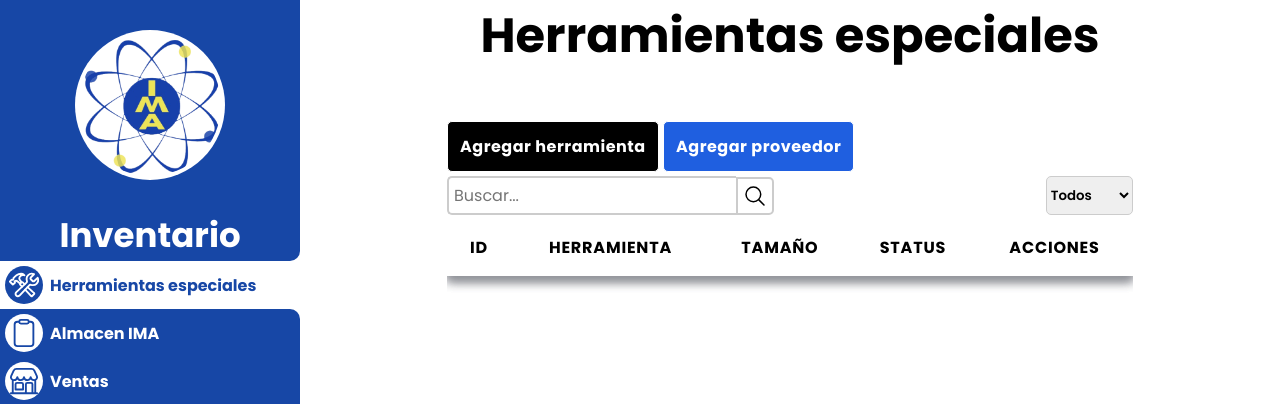
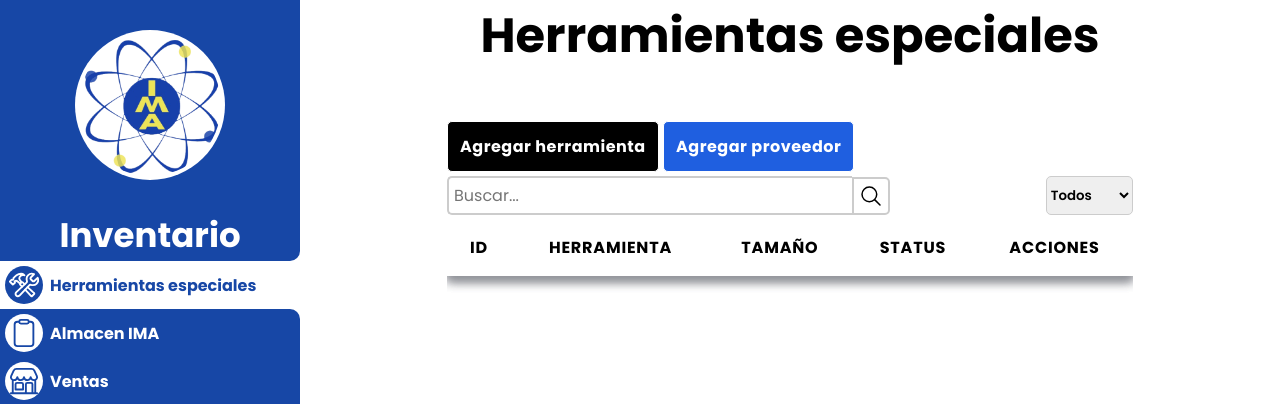
Before and after one commit to DRUMPADD/inventory_django_project, a Django app: page /herramientas in a window 1280 px wide. Shown: the top 404 px of the page. Run offline with Django 4.2, Linux system fonts and the light colour scheme; the visitor is signed in with stand-in values (Sample User, id 1); data that the repository does not hold is empty; some libraries are stand-ins or nearby versions.

Commit message:
Input width 70 percent

```diff
--- a/app/templates/index.html
+++ b/app/templates/index.html
@@ -21,7 +21,7 @@
         <div class="btns flex-between" style="gap: 20px">
             <div class="input-search">
                 <div style="width: 100%; justify-content:flex-start">
-                    <input type="text" name="searchData" placeholder="Buscar...">
+                    <input type="text" name="searchData" placeholder="Buscar..." style="width: 70%;">
                     <div class="icons">
                         <ion-icon name="search-outline" class="show"></ion-icon>
                         {% comment %}
```
